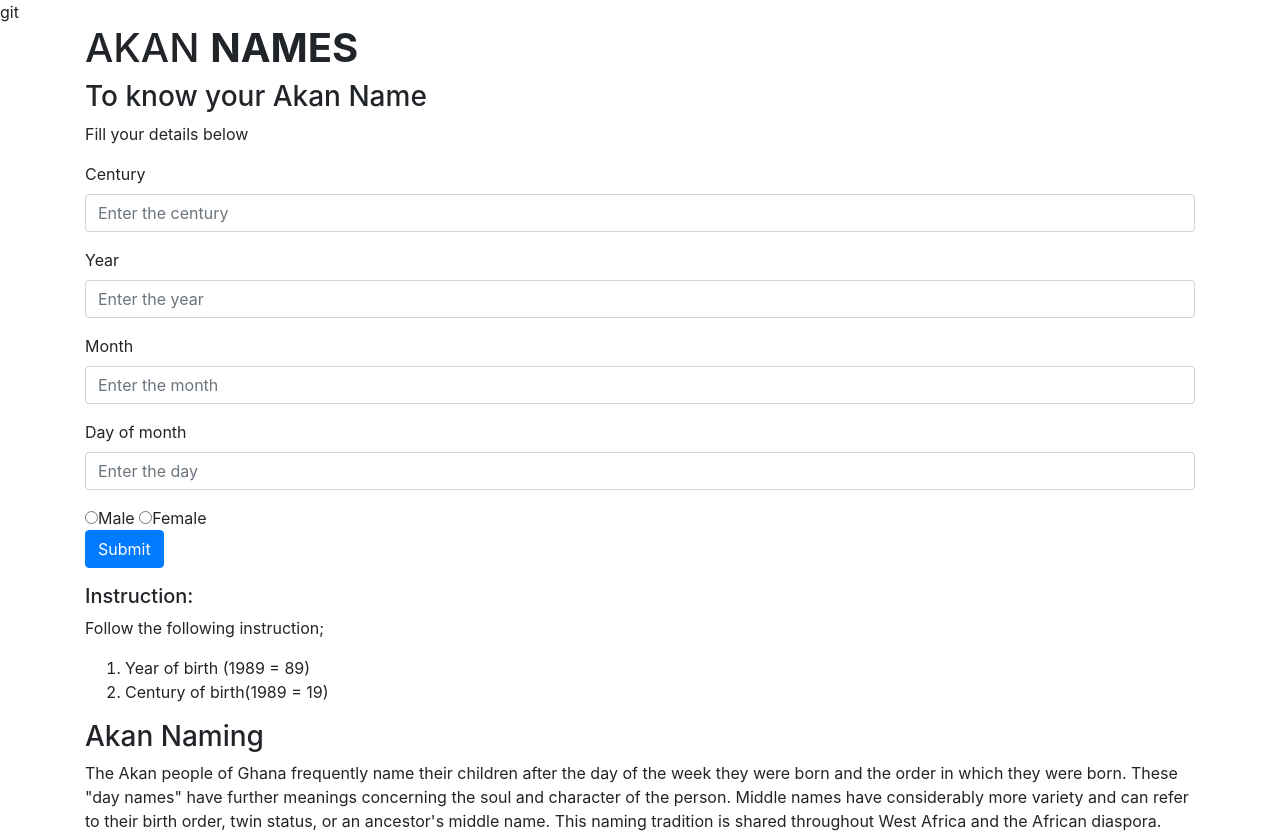
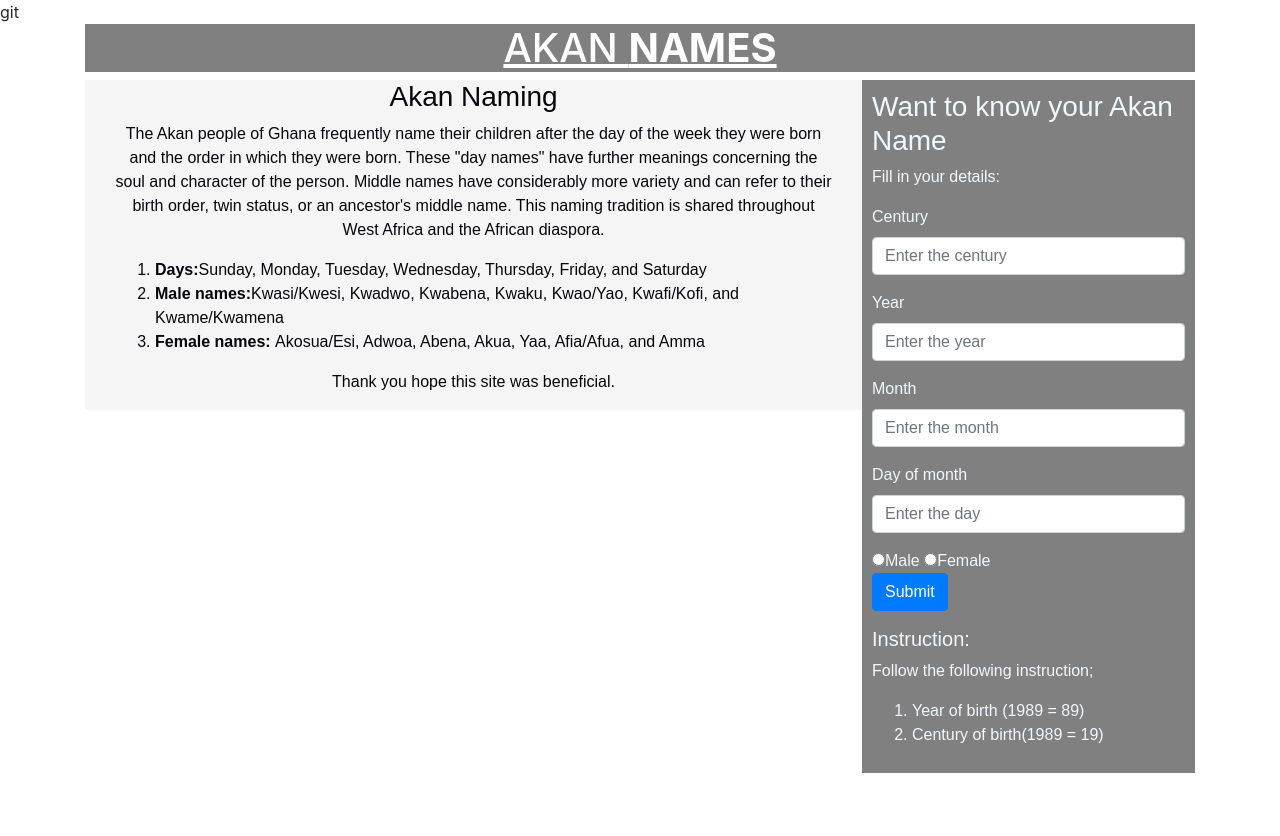
Before and after one commit to Hani-M/IP-2, a plain HTML site: page index.html in a window 1280 px wide. Shown: the top 836 px of the page. After the commit the page ends 800 px from the top, so only its background shows below. Drawn offline with nearby package versions, Linux system fonts and the light colour scheme.

Commit message:
adeed readme.md

```diff
--- a/css/index.css
+++ b/css/index.css
@@ -1,5 +1,11 @@
+h1{
+    text-decoration: underline;
+    color: black;
+
+}
+
 body{
-    background-color: black;
+    background-color:grey;
     background-image:url('./images/background.jpg');
     color:white ;
     font-family: Arial, Helvetica, sans-serif;
@@ -13,15 +19,15 @@ body{
     overflow: hidden;
 }
 #mainheader{
-    background-color: black;
+    background-color:grey;
     width: 100%;
     color: white;
     text-align: center;
 }
 #sidebar{
-    float: left;
+    float: right;
     width: 30%;
-    background-color: black;
+    background-color:grey;
     padding: 10px;
     box-sizing: border-box;
     image-resolution: 200;
@@ -29,7 +35,7 @@ body{
     font-family: Arial, Helvetica, sans-serif;
 }
 #mainblock{
-    float: right;
+    float: left;
     width: 70%;
     padding:0 30px;
     box-sizing: border-box;
--- a/index.html
+++ b/index.html
@@ -4,7 +4,7 @@
     <meta charset="UTF-8">
     <meta name="viewport" content="width=device-width, initial-scale=1.0">
     <link rel="stylesheet" href="index.js">
-    <link rel="stylesheet" href="./style.css">
+    <link rel="stylesheet" href="./css/index.css">
     <link rel="stylesheet" href="https://stackpath.bootstrapcdn.com/bootstrap/4.5.0/css/bootstrap.min.css" integrity="sha384-9aIt2nRpC12Uk9gS9baDl411NQApFmC26EwAOH8WgZl5MYYxFfc+NcPb1dKGj7Sk" crossorigin="anonymous">git
     <title>Document</title>
 </head>
@@ -17,8 +17,8 @@
     <div class="container">
         <section>
             <aside id="sidebar">
-                <h3>To know your Akan Name</h3>
-                <p>Fill your details below </p>
+                <h3>Want to know your Akan Name</h3>
+                <p>Fill in your details: </p>
                 <form id="form">
                     <div class="form-group top-form">
                         <label for="century" class="labels">Century</label><br>
```
Also changed, not shown: 2 other files.
